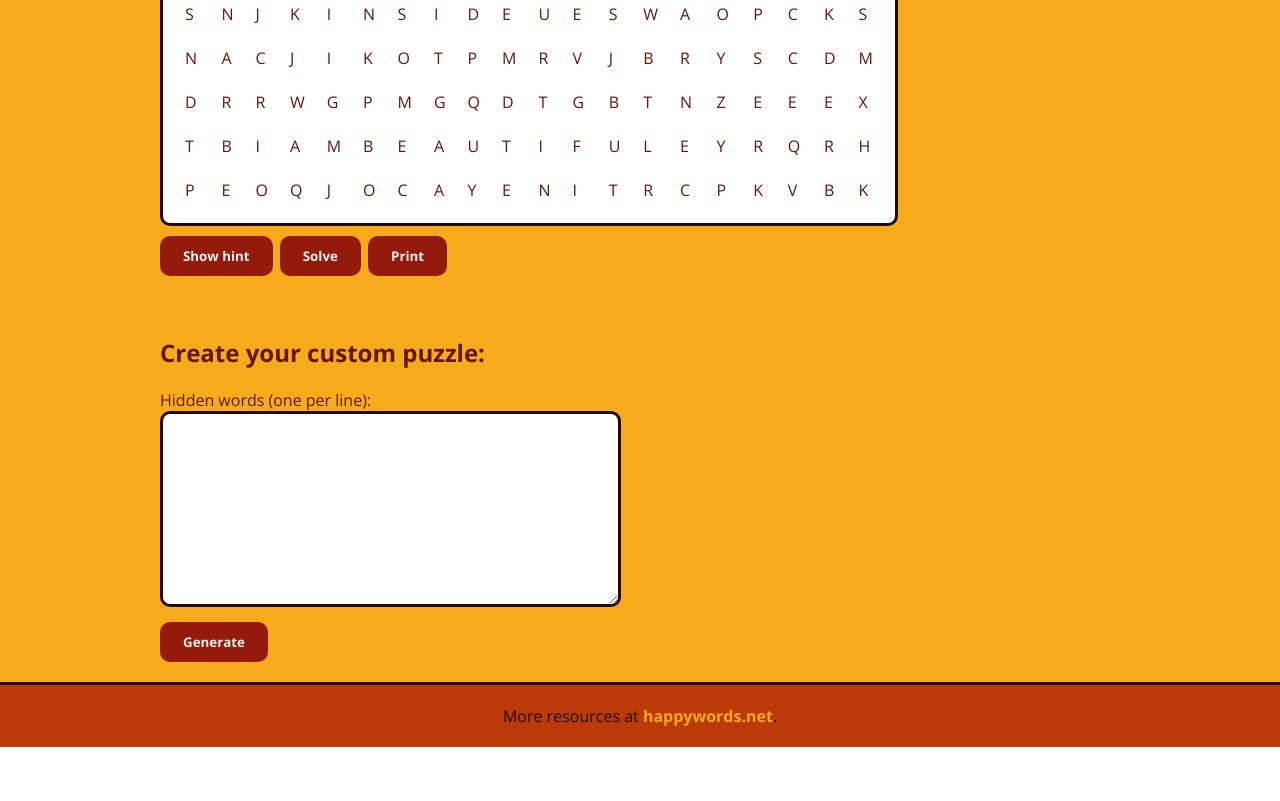
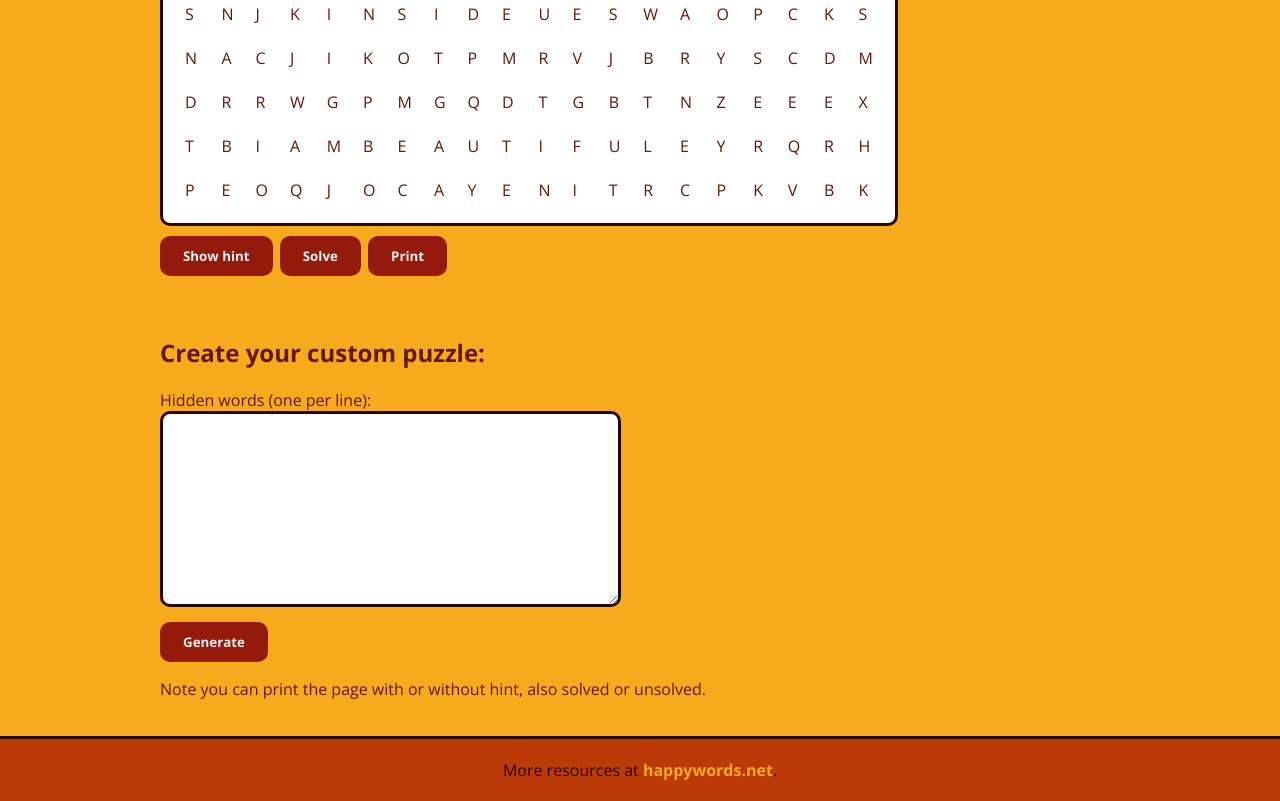
Before and after one commit to happywords/crossword-puzzle-generator, a plain HTML site: page index.html in a window 1280 px wide. Shown: the part 502-1303 px from the top of the page. Before the commit the page ends 1249 px from the top, so only its background shows below. Drawn offline with nearby package versions, Linux system fonts and the light colour scheme.

Commit message:
Add info text.

```diff
--- a/index.html
+++ b/index.html
@@ -82,6 +82,8 @@
             <button ng-click="app.game.generate_game()" class="btn bg-red">Generate</button>
           </div>
         </form>
+
+        <p>Note you can print the page with or without hint, also solved or unsolved.</p>
       </div>
     </div>
   </article>
```
